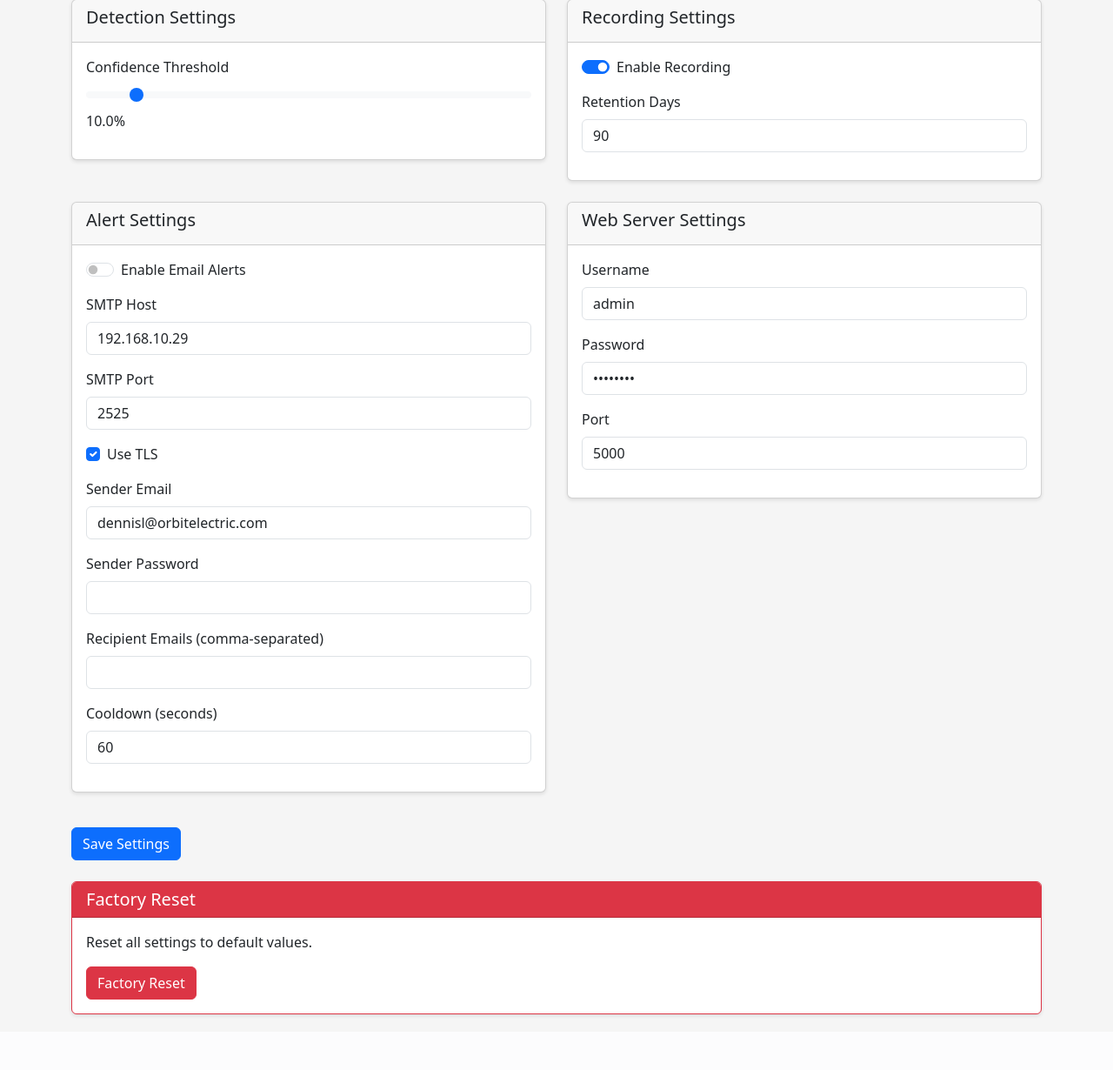
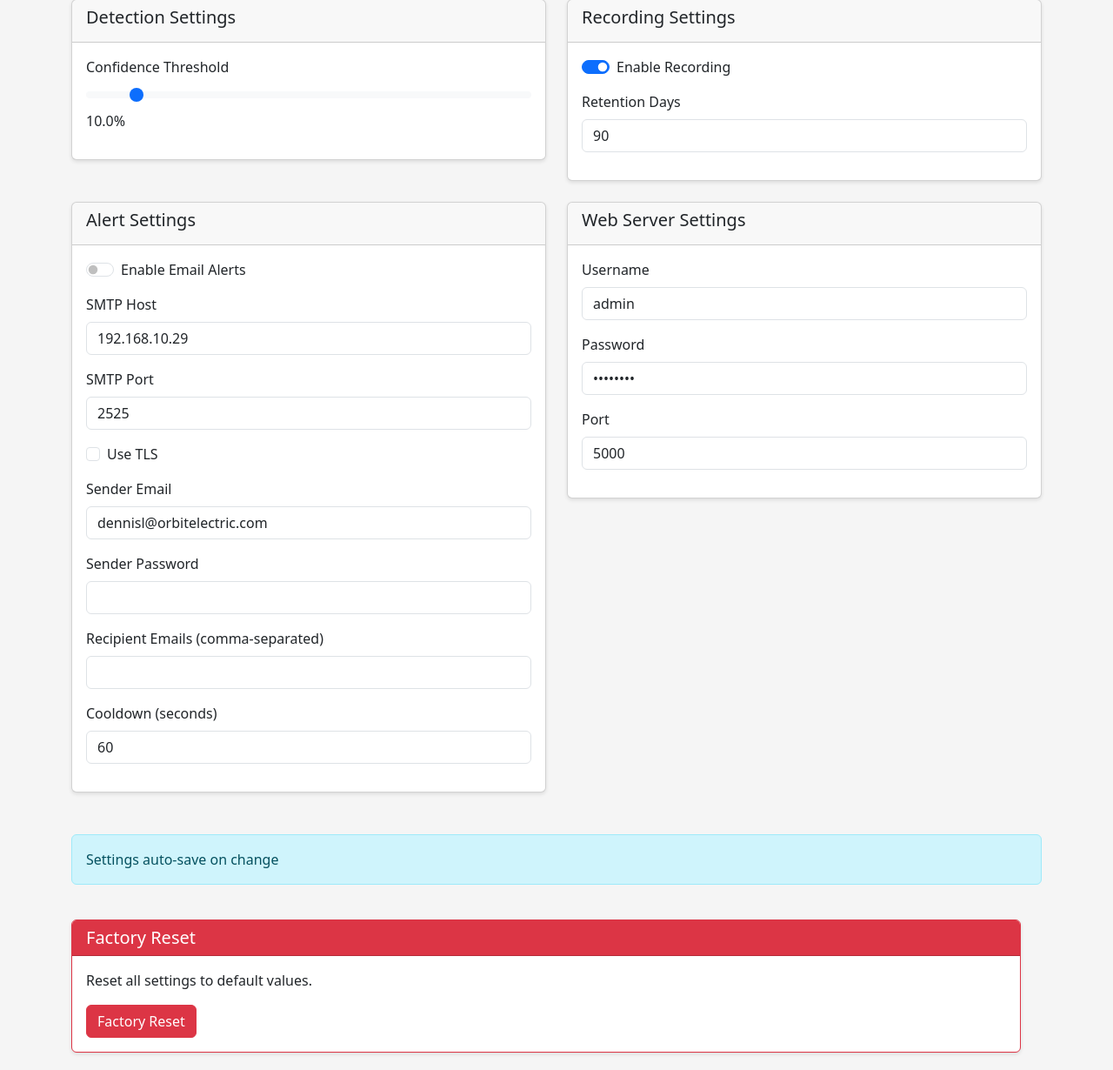
Before and after one commit to tmdrake/AI-CAMERA-HAILO, a Flask app: page /settings in a window 1280 px wide. Shown: the part 143-1373 px from the top of the page at 87% size. Before the commit the page ends 1313 px from the top, so only its background shows below. Run offline with Flask 3, Linux system fonts and the light colour scheme; a user stored in the database is signed in.

Commit message:
Auto-save settings on change instead of Save button

```diff
--- a/config/settings.json
+++ b/config/settings.json
@@ -17,7 +17,7 @@
             "enabled": false,
             "smtp_host": "192.168.10.29",
             "smtp_port": 2525,
-            "use_tls": true,
+            "use_tls": false,
             "sender_email": "dennisl@orbitelectric.com",
             "sender_password": "",
             "recipient_emails": []
--- a/web/templates/settings.html
+++ b/web/templates/settings.html
@@ -9,7 +9,7 @@
     </div>
 </div>
 
-<form method="POST">
+<form method="POST" onsubmit="return false;">
     <div class="row">
         <div class="col-md-6">
             <div class="card mb-4">
@@ -114,12 +114,12 @@
         </div>
     </div>
 
-    <div class="row mt-3">
-        <div class="col-md-12">
-            <button type="submit" class="btn btn-primary">Save Settings</button>
+<div class="row mt-4">
+    <div class="col-md-12">
+        <div class="alert alert-info" id="saveStatus">
+            Settings auto-save on change
         </div>
     </div>
-</form>
 
 <div class="row mt-4">
     <div class="col-md-12">
@@ -166,9 +166,45 @@
 <script>
 const thresholdSlider = document.getElementById('confidence_threshold');
 const thresholdValue = document.getElementById('thresholdValue');
+const saveStatus = document.getElementById('saveStatus');
 
 thresholdSlider.addEventListener('input', function() {
     thresholdValue.textContent = this.value + '%';
 });
+
+function saveSetting(key, value) {
+    const formData = new FormData();
+    formData.append(key, value);
+
+    fetch('/settings', {
+        method: 'POST',
+        body: formData
+    })
+    .then(response => {
+        if (response.ok) {
+            saveStatus.textContent = 'Saved: ' + key + ' = ' + value;
+            saveStatus.className = 'alert alert-success';
+            setTimeout(() => {
+                saveStatus.textContent = 'Settings auto-save on change';
+                saveStatus.className = 'alert alert-info';
+            }, 2000);
+        }
+    })
+    .catch(error => {
+        saveStatus.textContent = 'Error saving: ' + error;
+        saveStatus.className = 'alert alert-danger';
+    });
+}
+
+// Add event listeners to all form inputs
+document.querySelectorAll('form input, form select').forEach(input => {
+    input.addEventListener('change', function() {
+        let value = this.value;
+        if (this.type === 'checkbox') {
+            value = this.checked ? 'on' : 'off';
+        }
+        saveSetting(this.name, value);
+    });
+});
 </script>
 {% endblock %}
```
